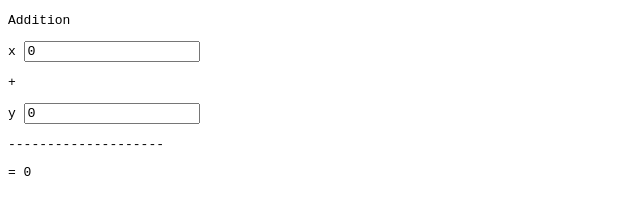
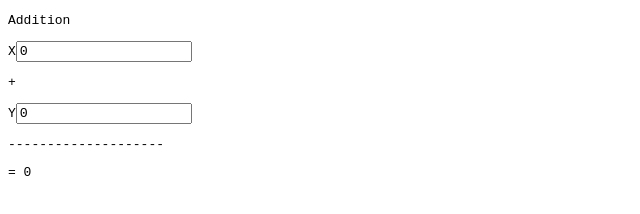
Before and after one commit to it-zmina/simple-js-calculator, a plain HTML site: page index.html in a window 1280 px wide. Shown: the full height of the page, 0-640 px from the left. Drawn offline with Linux system fonts and the light colour scheme.

Commit message:
Simple JavaScript calculator example

```diff
--- a/index.html
+++ b/index.html
@@ -17,9 +17,9 @@
 
 <div id="myCalc">
     <p>Addition</p>
-    <p>x <input id="calc-x-input" value="0" onkeyup="handleXCalcEvent()"></p>
+    <p><label for="calc-x-input">X</label><input id="calc-x-input" value="0" onkeyup="handleXCalcEvent()"></p>
     <p>+</p>
-    <p>y <input id="calc-y-input" value="0" onkeyup="handleYCalcEvent()"></p>
+    <p><label for="calc-y-input">Y</label><input id="calc-y-input" value="0" onkeyup="handleYCalcEvent()"></p>
     <p>--------------------</p>
     <p>= <span id="calc-result"></span></p>
 </div>
```
